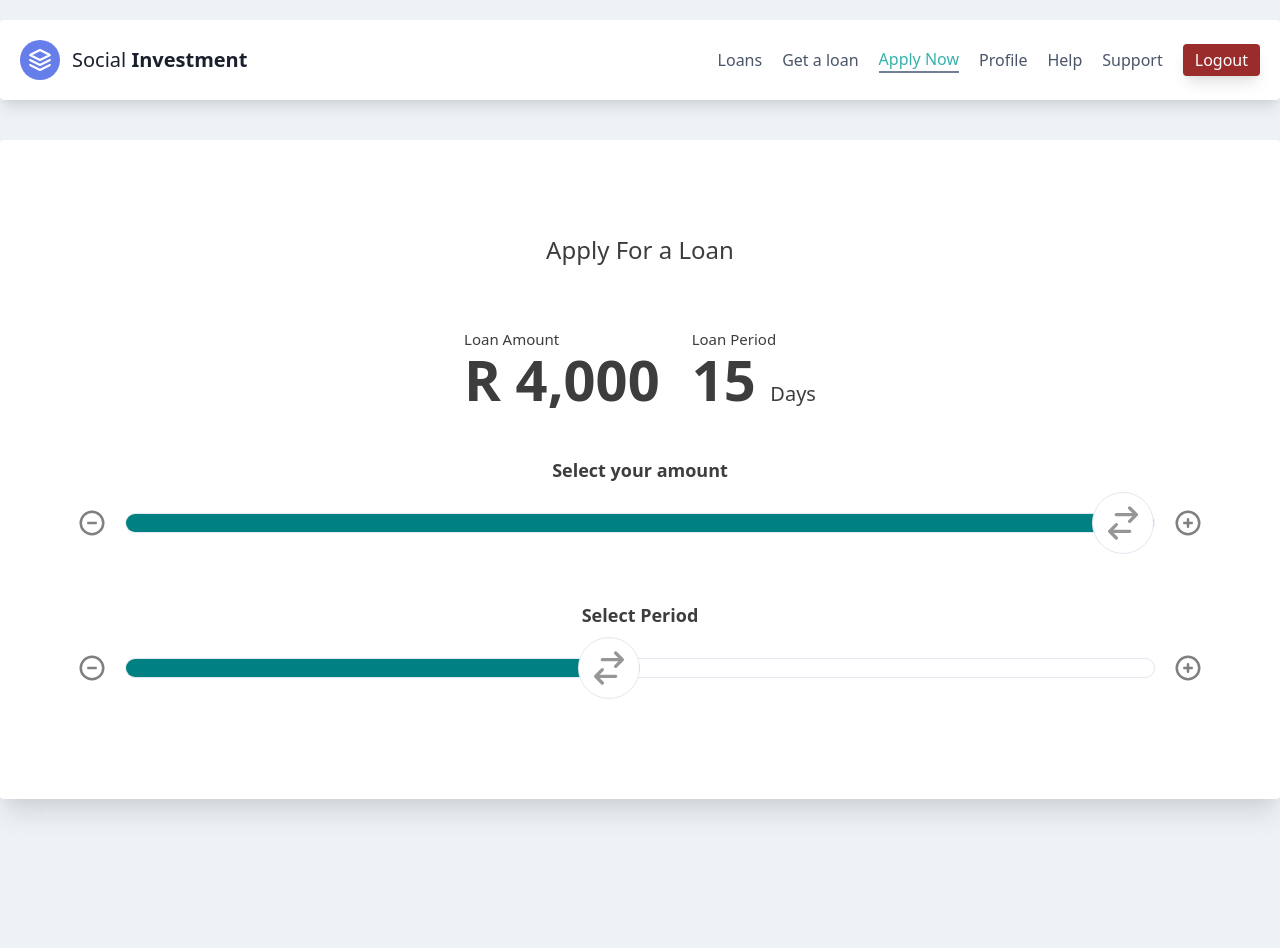
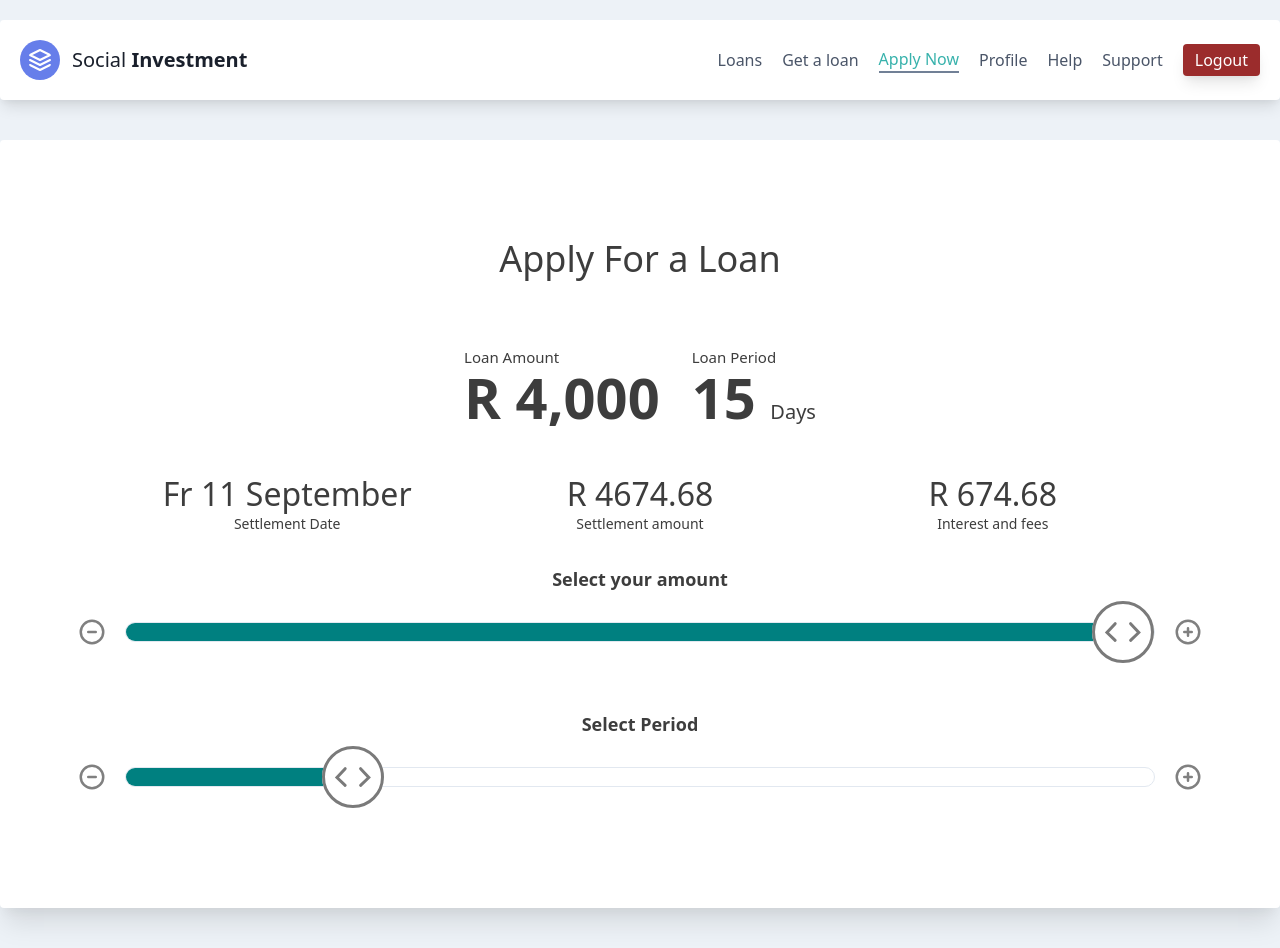
Before and after one commit to Spha88/social_investment, a React (Create React App) app in the folder client/: page /apply-slide in a window 1280 px wide. Before the commit the page ends 839 px from the top, so only its background shows below. Built offline with nearby package versions, Linux system fonts and the light colour scheme; no server answers; sample sign-in values are in the browser's storage.

Commit message:
Complete slideClass

```diff
--- a/client/src/components/UI/SVG/SlideHandler.js
+++ b/client/src/components/UI/SVG/SlideHandler.js
@@ -1,9 +1,11 @@
-import React from 'react'
+import React from 'react';
 
 const SlideHandler = () => {
     return (
-        <svg xmlns="http://www.w3.org/2000/svg" fill="none" viewBox="0 0 24 24" stroke="currentColor">
-            <path strokeLinecap="round" strokeLinejoin="round" strokeWidth={2} d="M8 7h12m0 0l-4-4m4 4l-4 4m0 6H4m0 0l4 4m-4-4l4-4" />
+        <svg width="62" height="62" viewBox="0 0 62 62" fill="none" xmlns="http://www.w3.org/2000/svg">
+            <circle cx="31" cy="31" r="29.5" stroke="#7A7A7A" stroke-width="3" />
+            <path d="M23.1668 22.6621L14.9655 31.5477L23.1668 39.3379" stroke="#7A7A7A" stroke-width="3" stroke-linecap="round" />
+            <path d="M38.6019 22.6621L46.8032 31.5477L38.6019 39.3379" stroke="#7A7A7A" stroke-width="3" stroke-linecap="round" />
         </svg>
     )
 }
--- a/client/src/components/pages/Profile/Summary.js
+++ b/client/src/components/pages/Profile/Summary.js
@@ -15,7 +15,7 @@ const Summary = ({ profile }) => {
                 <h2 className="text-2xl font-light">
                     According to your credit score you can borrow R5000
                     <br />
-                    <Link to="/apply"
+                    <Link to="/apply-slide"
                         className="bg-teal-500 rounded text-white px-8 py-1 mt-5 inline-block text-xl hover:bg-teal-800">
                         Apply Now</Link>
                 </h2>
--- a/client/src/components/pages/loanApplication/LoanApplicationSlide.js
+++ b/client/src/components/pages/loanApplication/LoanApplicationSlide.js
@@ -1,28 +1,36 @@
 import React, { useState, useEffect, useRef } from 'react';
+import moment from 'moment';
 import classes from './LoanApplicationSlide.module.scss';
 import Container from '../../UI/Container';
 import { dragSlide, addAmount, subtractAmount } from '../../../utilities/utilities';
 import MinusSign from '../../UI/SVG/MinusSign';
 import PlusSign from '../../UI/SVG/PlusSign';
 import SlideHandler from '../../UI/SVG/SlideHandler';
+import Slide from '../../../utilities/Slide';
+import Loan from '../../../utilities/LoanCalculator';
 
 const LoanApplicationSlide = () => {
     const maxAmount = 4000;
     const minAmount = 500;
     const scrollHandle = useRef();
+    const periodSlide = useRef();
     const [amount, setAmount] = useState(4000);
+    const [period, setPeriod] = useState(15);
 
+    const slide = new Slide(periodSlide.current, period, setPeriod);
+    slide.init(period);
 
+    const loan = new Loan(amount, period, 0.10);
 
     useEffect(() => {
         dragSlide(scrollHandle.current, minAmount, maxAmount, setAmount);
-    }, [amount])
+    }, [amount, minAmount, maxAmount])
 
     return (
         <Container>
             <section className={classes.LoanApplicationSlide}>
                 <header className="p-10">
-                    <h3 className="text-2xl text-center">Apply For a Loan</h3>
+                    <h3 className="text-4xl text-center">Apply For a Loan</h3>
                 </header>
                 <main>
                     <div className={classes.LoanDetails}>
@@ -33,7 +41,23 @@ const LoanApplicationSlide = () => {
                             </div>
                             <div className={classes.Details}>
                                 <h5>Loan Period</h5>
-                                <h3>15 <span>Days</span></h3>
+                                <h3>{Math.round(period)} <span>Days</span></h3>
+                            </div>
+                        </div>
+
+
+                        <div className={classes.Payment}>
+                            <div>
+                                <h2>{moment().add(period, 'day').format('dd DD MMMM')}</h2>
+                                <p className="text-sm">Settlement Date</p>
+                            </div>
+                            <div>
+                                <h2>R {(Math.round((amount + loan.fees()) * 100) / 100).toFixed(2)}</h2>
+                                <p className="text-sm">Settlement amount</p>
+                            </div>
+                            <div>
+                                <h2>R {(Math.round(loan.fees() * 100) / 100).toFixed(2)}</h2>
+                                <p className="text-sm">Interest and fees</p>
                             </div>
                         </div>
                     </div>
@@ -65,8 +89,7 @@ const LoanApplicationSlide = () => {
 
                     <div className={classes.SlideContainer}>
                         <h3 className="text-center mb-2 text-lg font-bold">Select Period</h3>
-
-                        <div className={classes.Slide}>
+                        <div className={classes.Slide} ref={periodSlide}>
 
                             <div className={classes.PlusSign}>
                                 <MinusSign />
@@ -83,7 +106,6 @@ const LoanApplicationSlide = () => {
                             <div className={classes.PlusSign}>
                                 <PlusSign />
                             </div>
-
                         </div>
                     </div>
                 </main>
--- a/client/src/components/pages/loanApplication/LoanApplicationSlide.module.scss
+++ b/client/src/components/pages/loanApplication/LoanApplicationSlide.module.scss
@@ -21,6 +21,19 @@
                         font-size: 20px;
                         font-weight: normal;
                     }
+                }
+            }
+        }
+        .Payment {
+            display: flex;
+            justify-content: center;
+            margin-top: 2em;
+            div {
+                width: 30%;
+                text-align: center;
+                h2 {
+                    font-size: 2em;
+                    line-height: 1.2em;
                 }
             }
         }
@@ -69,14 +82,12 @@
                         cursor: pointer;
                         background: #fff;
                         right: 0;
-                        border: 1px solid #e2e8f0;
                         position: relative;
                         width: 62px !important;
                         height: 62px !important;
-                        padding: 10px;
                         svg {
-                            width: 40px;
-                            color: #969696;
+                            width: 62px;
+                            // color: #969696;
                         }
                     }
                 }
--- /dev/null
+++ b/client/src/utilities/LoanCalculator.js
@@ -0,0 +1,46 @@
+import { roundToCurrency } from './utilities';
+
+class Loan {
+
+    constructor(p, days, ipd) {
+        this.p = p;
+        this.days = days;
+        this.ipd = ipd;
+        this.initFee = null;
+        this.serviceFee = 69.50;
+    }
+
+    initiationFee = () => {
+        let initFee;
+        if (this.p > 1000) {
+            const amountOverG = (this.p - 1000);
+            initFee = (roundToCurrency((1000 * 16.5) / 100) + roundToCurrency((amountOverG * 10) / 100));
+        } else {
+            initFee = roundToCurrency(this.p * 16.5 / 100);
+        }
+
+        // make sure the amount is in two decimal places with a 0 at the end if the number is 100.1 = 100.10;
+        // return this.initFee = (Math.round(initFee * 100) / 100).toFixed(2);
+        return this.initFee = initFee;
+    }
+
+    vat = () => {
+        let fees = this.initiationFee() + this.serviceFee;
+        return fees * 15 / 100;
+
+    }
+
+    interest = () => {
+        let interest = (this.p * this.ipd / 100) * this.days;
+        return this.interestAmount = interest;
+    }
+
+    fees = () => {
+        let totalFees = this.initiationFee() + this.vat() + this.serviceFee + this.interest();
+        return totalFees
+    }
+
+
+}
+
+export default Loan;
--- /dev/null
+++ b/client/src/utilities/Slide.js
@@ -0,0 +1,111 @@
+
+class Slide {
+
+    constructor(element, period, setPeriod) {
+        this.element = element;
+        this.period = period;
+        this.setPeriod = setPeriod
+        this.maxPeriod = 60;
+        this.minPeriod = 15; // set this through moment
+    }
+
+    init = () => {
+        if (this.element) {
+            this.subtractBtn = this.element.firstElementChild;
+            this.addBtn = this.element.lastElementChild;
+            this.moneyBar = this.element.children[1].firstElementChild;
+            this.moneyBarHandle = this.element.children[1].firstElementChild.firstElementChild;
+
+            // Max width of the container slider.
+            this.moneyBarCont = this.element.children[1];
+
+            // adjust the width of the bar to the initial number of days
+            this.moneyBar.style.width = Math.round(this.period / this.maxPeriod * this.moneyBarCont.offsetWidth) + "px";
+
+            this.addBtn.onclick = () => this.increasePeriod();
+            this.subtractBtn.onclick = () => this.decreasePeriod();
+            this.moneyBarHandle.onmousedown = this.StartDragging;
+        }
+    }
+
+    elementDrag = e => {
+        e.preventDefault();
+        const maxWidth = this.moneyBarCont.offsetWidth;
+
+        // calculate the horizontal movement from initial position of mouse(pos1)
+        this.pos2 = (this.pos1 - e.clientX);
+
+        // update initial position
+        this.pos1 = e.clientX;
+
+        // calculate and setWidth
+        let width = (this.moneyBar.offsetWidth - this.pos2);
+
+        if (this.period >= this.minPeriod && this.period <= this.maxPeriod) {
+            this.moneyBar.style.width = width + "px";
+            this.period = (this.maxPeriod * (width / maxWidth))
+            this.setPeriod(this.period);
+
+        } else if (this.period > this.maxPeriod) {
+            if (this.pos2 > -1) {
+                this.moneyBar.style.width = width + "px";
+                this.period = (this.maxPeriod * (width / maxWidth))
+                this.setPeriod(this.period);
+            }
+
+        } else if (this.period < this.minPeriod) {
+            if (this.pos2 < 0) {
+                this.moneyBar.style.width = width + "px";
+                this.period = (this.maxPeriod * (width / maxWidth))
+                this.setPeriod(this.period);
+            }
+        }
+
+        // console.log(`Direction: ${this.pos2} Period: ${this.period} moneyBarWidth: ${this.moneyBar.offsetWidth} MaxWidth: ${maxWidth}`);
+    }
+
+    stopDraggingElement = () => {
+
+        // Remove mouse events;
+        document.onmouseup = null;
+        document.onmousemove = null;
+
+        // Make sure that period is not less than minPeriod;
+        if (this.period < this.minPeriod) {
+            this.period = this.minPeriod;
+            this.setPeriod(this.minPeriod);
+        }
+
+        // Make sure period is not greater than maxPeriod at the end of slide
+        if (this.period > this.maxPeriod) {
+            this.period = this.maxPeriod;
+            this.setPeriod(this.period);
+        }
+
+        // console.log('Stop dragging')
+    }
+
+    StartDragging = e => {
+        e.preventDefault();
+        // console.log('Start dragging');
+
+        this.pos1 = e.clientX;
+        document.onmousemove = this.elementDrag;
+        document.onmouseup = this.stopDraggingElement;
+    }
+
+    increasePeriod = () => {
+        if (this.period < this.maxPeriod) {
+            this.period++;
+            this.setPeriod(this.period);
+        }
+    }
+    decreasePeriod = () => {
+        if (this.period > this.minPeriod) {
+            this.period--;
+            this.setPeriod(this.period);
+        }
+    }
+}
+
+export default Slide;
```
Also changed, not shown: client/src/utilities/utilities.js (+13 -2 lines), client/src/assets/images/sidehandle.svg (added).
